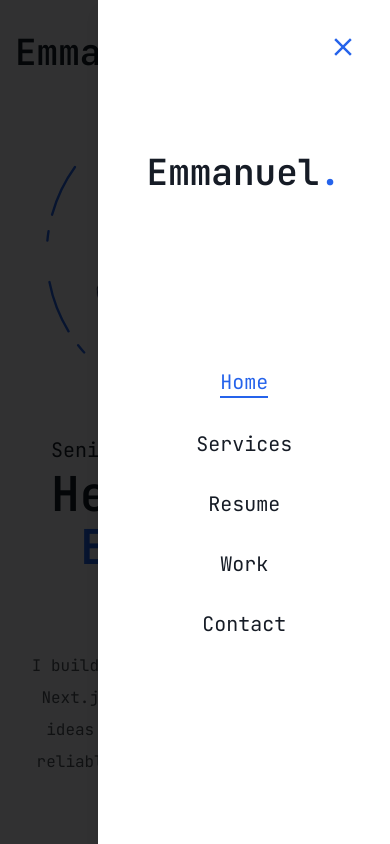
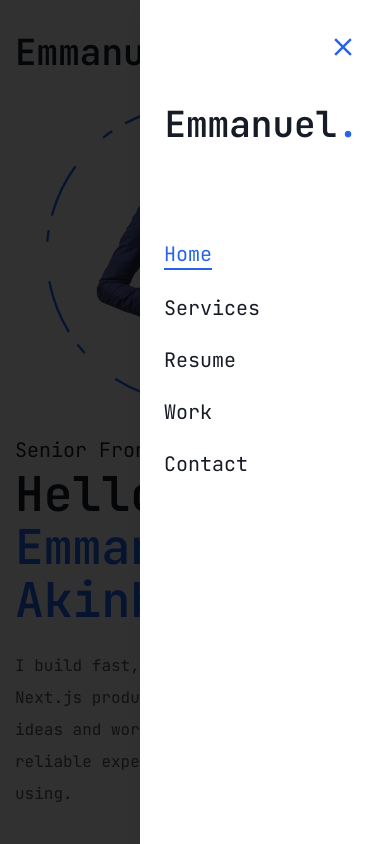
Before and after one commit to akinbo-emmanuel/my-portfolio, a Next.js app: page / in a window 390 px wide. Both pictures are taken after a click on the button 360 px from the left and 52 px from the top of the page. Shown: the top 844 px of the page. Built offline with nearby package versions, Linux system fonts and the light colour scheme.

Commit message:
refine mobile navigation and hero layout

```diff
--- a/app/globals.css
+++ b/app/globals.css
@@ -8,7 +8,7 @@
   --surface: 255 255 255;
   --muted: 237 241 247;
   --border: 207 216 228;
-  --curtain: 28 28 34;
+  --curtain: 246 248 252;
   --accent: 37 99 235;
   --accent-hover: 29 78 216;
   --accent-foreground: 255 255 255;
--- a/app/page.tsx
+++ b/app/page.tsx
@@ -12,7 +12,7 @@ export default function Home() {
       <div className="container mx-auto h-full">
         <div className="flex flex-col xl:flex-row items-center justify-between xl:pt-8 xl:pb-24">
           {/* Text */}
-          <div className="text-center xl:text-left order-2 xl:order-none">
+          <div className="order-2 text-left xl:order-none">
             <Role />
             <h1 className="h1 mb-6">
               Hello, I&apos;m <br />{" "}
@@ -25,7 +25,7 @@ export default function Home() {
             </p>
 
             {/* btn and socials */}
-            <div className="flex flex-col xl:flex-row items-center gap-8">
+            <div className="flex flex-col items-center gap-8 xl:flex-row">
               <Link
                 href="/assets/resume/Emmanuel-Akinbo-RESUME.pdf"
                 download
--- a/components/Animation/PageTransition.tsx
+++ b/components/Animation/PageTransition.tsx
@@ -18,7 +18,7 @@ const PageTransition = ({ children }: { children: ReactNode }) => {
         <div
           key={`curtain-${pathname}`}
           aria-hidden="true"
-          className="page-transition-curtain pointer-events-none fixed inset-0 z-50 overflow-hidden"
+          className="page-transition-curtain pointer-events-none fixed inset-0 z-[60] overflow-hidden"
         >
           <motion.div
             className="absolute inset-0 bg-accent will-change-transform"
@@ -51,7 +51,7 @@ const PageTransition = ({ children }: { children: ReactNode }) => {
             animate={{ opacity: [0, 1, 1, 0], y: [6, 0, 0, -4] }}
             transition={{ duration: 0.62, times: [0, 0.18, 0.55, 1] }}
           >
-            <span className="text-4xl font-semibold text-white">
+            <span className="text-4xl font-semibold text-foreground">
               Emmanuel<span className="text-accent">.</span>
             </span>
           </motion.div>
--- a/components/MobileNav.tsx
+++ b/components/MobileNav.tsx
@@ -5,22 +5,27 @@ import { Sheet, SheetContent, SheetTitle, SheetTrigger } from "./ui/sheet";
 import { CiMenuFries } from "react-icons/ci";
 import Link from "next/link";
 import { links } from "./Nav";
+import { useEffect, useState } from "react";
 
 const MobileNav = () => {
   const pathname = usePathname();
+  const [open, setOpen] = useState(false);
+
+  useEffect(() => {
+    setOpen(false);
+  }, [pathname]);
 
   return (
-    <Sheet>
+    <Sheet open={open} onOpenChange={setOpen}>
       <SheetTrigger className="flex items-center justify-center">
         <CiMenuFries className="text-3xl text-accent" />
       </SheetTrigger>
 
-      <SheetContent className="flex flex-col">
+      <SheetContent className="flex w-[64vw] max-w-[18rem] flex-col sm:max-w-[18rem]">
         <SheetTitle className="sr-only">Navigation menu</SheetTitle>
         {/* Logo */}
-        <div className="mt-32 mb-40 text-center text-2xl">
-          {" "}
-          <Link href={"/"}>
+        <div className="mb-20 mt-20 text-left text-2xl">
+          <Link href={"/"} onClick={() => setOpen(false)}>
             <h1 className="text-4xl font-semibold">
               Emmanuel<span className="text-accent">.</span>
             </h1>
@@ -28,11 +33,12 @@ const MobileNav = () => {
         </div>
 
         {/* nav */}
-        <nav className="flex flex-col justify-center items-center gap-8">
+        <nav className="flex flex-col items-start gap-6">
           {links.map((link, index) => (
             <Link
               href={link.path}
               key={index}
+              onClick={() => setOpen(false)}
               className={`${
                 pathname === link.path && "text-accent border-b-2 border-accent"
               } text-xl capitalize hover:text-accent transition-all`}
```
